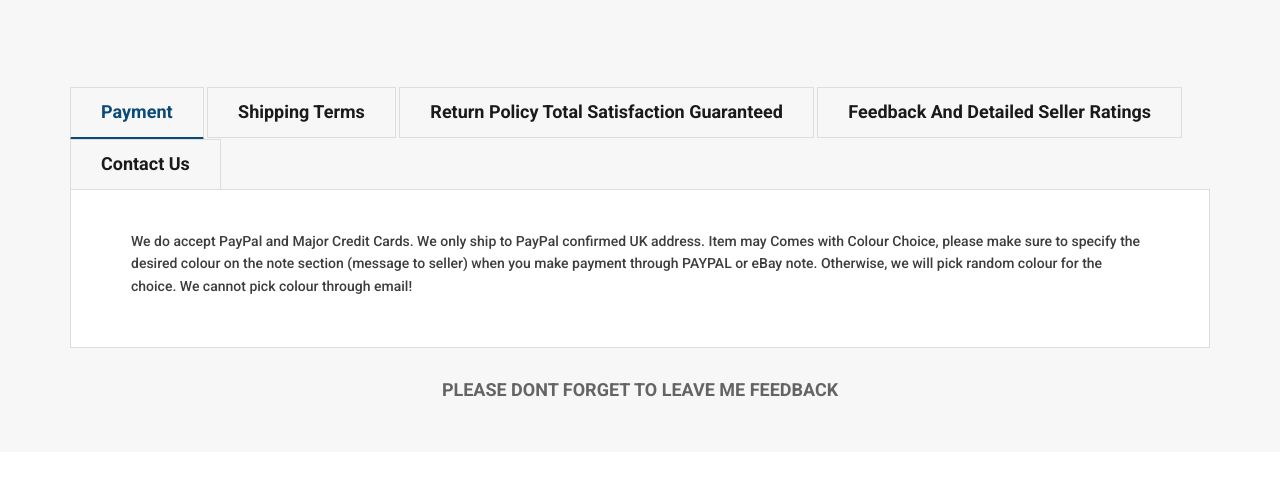
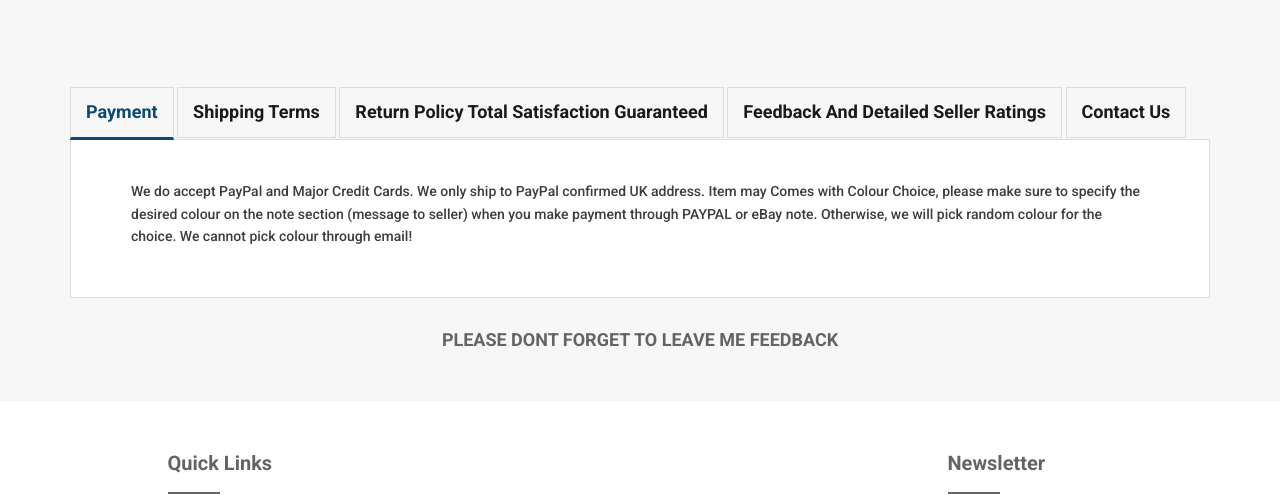
Before and after one commit to rony-sarkar/supertechuk, a plain HTML site: page index.html in a window 1280 px wide. Shown: the part 2488-2987 px from the top of the page. Drawn offline with nearby package versions, Linux system fonts and the light colour scheme.

Commit message:
Update style.css

```diff
--- a/css/style.css
+++ b/css/style.css
@@ -344,7 +344,7 @@ section.tab-section {
     border: 1px solid transparent;
     display: inline-flex;
     margin: 0 0 -1px;
-    padding: 10px 30px;
+    padding: 10px 15px;
     text-align: center;
     text-transform: capitalize;
     background-color: transparent;
```
